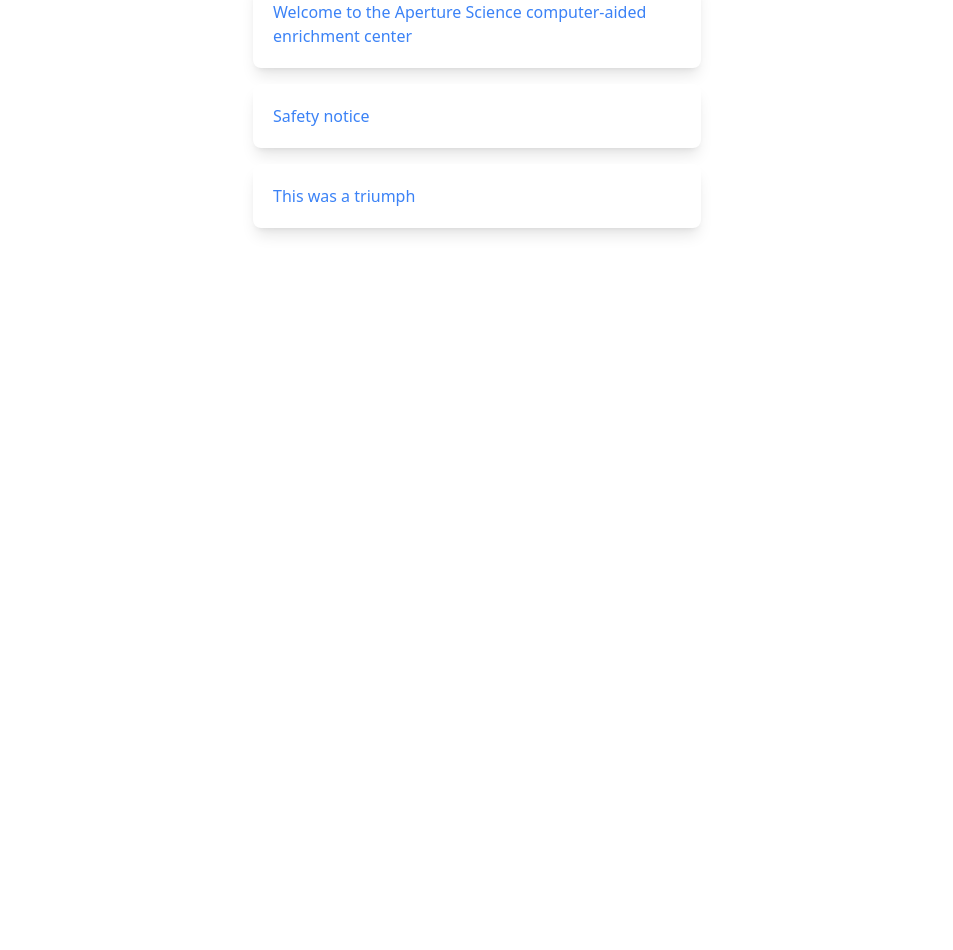
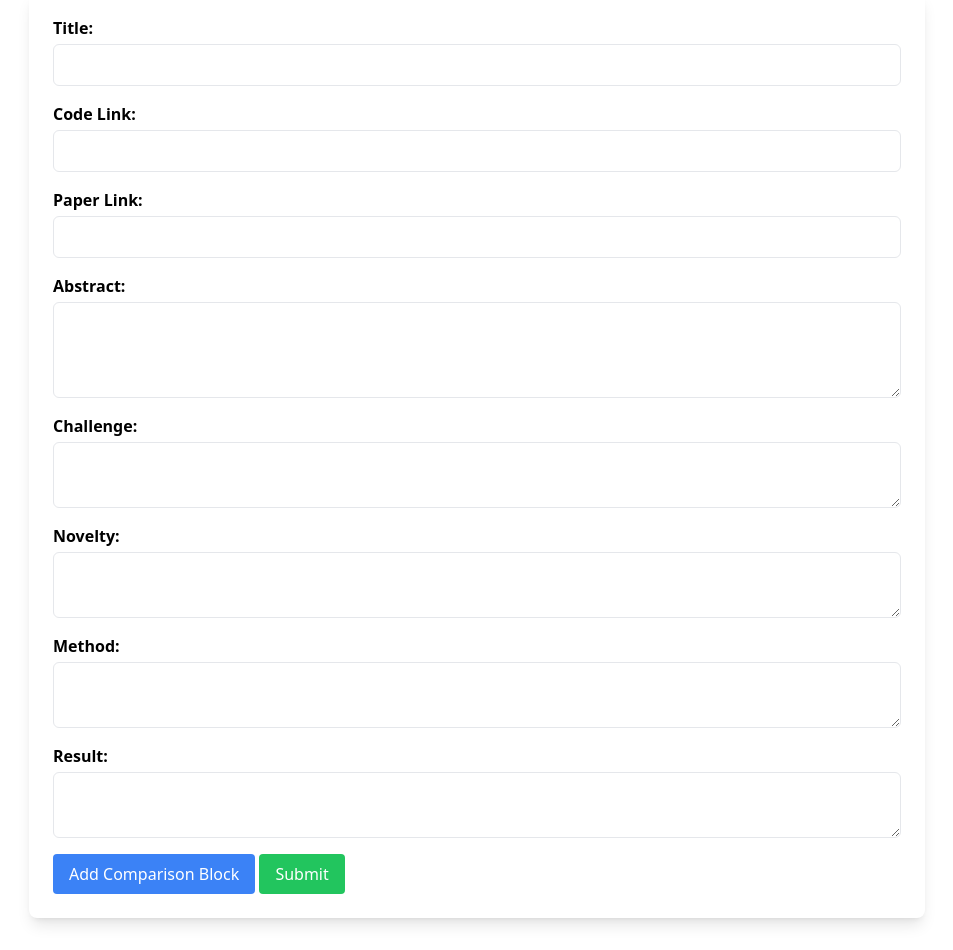
Before and after one commit to Lincyaw/PaperGraph-frondend, a SvelteKit app: page / in a window 1280 px wide. Shown: the part 80-1030 px from the top of the page, without its empty margins (163-1116 px from the left). Before the commit the page ends 800 px from the top, so only its background shows below. Built offline with nearby package versions, Linux system fonts and the light colour scheme.

Commit message:
add page

```diff
--- a/package.json
+++ b/package.json
@@ -26,5 +26,8 @@
 		"typescript": "^5.0.0",
 		"vite": "^5.0.3"
 	},
-	"type": "module"
+	"type": "module",
+	"dependencies": {
+		"lodash-es": "^4.17.21"
+	}
 }
--- a/src/routes/+page.svelte
+++ b/src/routes/+page.svelte
@@ -1,15 +1,139 @@
-<script>
-	export let data;
+<script lang="ts">
+	import { writable, derived } from 'svelte/store';
+	import { onMount } from 'svelte';
+	import { debounce } from 'lodash-es'; // You might need to install lodash-es for debounce functionality
+
+	let title = '';
+	let codeLink = '';
+	let paperLink = '';
+	let abstract = '';
+	let novelty = '';
+	let challenge = '';
+	let method = '';
+	let result = '';
+
+	let searchResults = writable([]);
+	let searchQuery = writable(''); // 存储输入框的值
+
+	let comparisonBlocks = writable([]);
+
+	// Function to fetch paper names from the backend
+	async function fetchPapers(query: string) {
+		// const response = await fetch(`/api/papers?search=${encodeURIComponent(query)}`);
+		// const data = await response.json();
+		searchResults.set(['test1', 'test2']);
+	}
+
+	const debouncedFetchPapers = debounce(fetchPapers, 300);
+
+	function addComparisonBlock() {
+		comparisonBlocks.update((blocks) => [
+			...blocks,
+			{ paperName: '', similarities: '', advantages: '', searchQuery: '' }
+		]);
+	}
+
+	function removeComparisonBlock(index) {
+		comparisonBlocks.update((blocks) => blocks.filter((_, i) => i !== index));
+	}
+	// 处理下拉选项点击
+	function handleSelect(result) {
+		searchQuery.set(result); // 更新输入框的值
+		searchResults.set([]); // 清空搜索结果
+	}
 </script>
 
-<div class="flex justify-center">
-  <ul class="space-y-4 mt-5 w-full max-w-md">
-      {#each data.summaries as { slug, title }}
-          <li class="bg-white shadow-lg rounded-lg">
-              <a href="/{slug}" class="block p-5 text-blue-500 hover:text-blue-800 hover:bg-gray-100 rounded-lg transition duration-150">
-                  {title}
-              </a>
-          </li>
-      {/each}
-  </ul>
+<div class="max-w-4xl mx-auto my-8 p-6 bg-white shadow-lg rounded-lg">
+	<form on:submit|preventDefault class="space-y-4">
+		<div class="flex flex-col">
+			<label class="font-bold">Title:</label>
+			<input type="text" bind:value={title} class="mt-1 p-2 border rounded-md" />
+		</div>
+		<div class="flex flex-col">
+			<label class="font-bold">Code Link:</label>
+			<input type="text" bind:value={codeLink} class="mt-1 p-2 border rounded-md" />
+		</div>
+		<div class="flex flex-col">
+			<label class="font-bold">Paper Link:</label>
+			<input type="text" bind:value={paperLink} class="mt-1 p-2 border rounded-md" />
+		</div>
+		<div class="flex flex-col">
+			<label class="font-bold">Abstract:</label>
+			<textarea bind:value={abstract} class="mt-1 p-2 border rounded-md h-24"></textarea>
+		</div>
+		<div class="flex flex-col">
+			<label class="font-bold">Challenge:</label>
+			<textarea type="text" bind:value={challenge} class="mt-1 p-2 border rounded-md" />
+		</div>
+		<div class="flex flex-col">
+			<label class="font-bold">Novelty:</label>
+			<textarea type="text" bind:value={novelty} class="mt-1 p-2 border rounded-md" />
+		</div>
+
+		<div class="flex flex-col">
+			<label class="font-bold">Method:</label>
+			<textarea type="text" bind:value={method} class="mt-1 p-2 border rounded-md" />
+		</div>
+
+        <div class="flex flex-col">
+			<label class="font-bold">Result:</label>
+			<textarea type="text" bind:value={result} class="mt-1 p-2 border rounded-md" />
+		</div>
+
+		<button
+			type="button"
+			on:click={addComparisonBlock}
+			class="px-4 py-2 bg-blue-500 text-white rounded hover:bg-blue-600"
+			>Add Comparison Block</button
+		>
+
+		{#each $comparisonBlocks as block, index (index)}
+			<div class="p-4 border rounded-md shadow-lg">
+				<div class="relative w-full">
+                    <label class="font-bold">Title:</label>
+					<input type="text" bind:value={$searchQuery} on:input={debouncedFetchPapers} class="input-class mt-1 p-2 border rounded-md shadow-sm focus:ring-2 focus:ring-blue-400 focus:outline-none w-full" />
+					{#if $searchResults.length > 0}
+						<ul
+							class="results-class absolute bg-white border mt-1 z-10 w-full rounded-md shadow-lg max-h-60 overflow-auto"
+						>
+							{#each $searchResults as result}
+								<li
+									on:click={() => handleSelect(result)}
+									class="result-item-class p-2 hover:bg-gray-100 cursor-pointer"
+								>
+									{result}
+								</li>
+							{/each}
+						</ul>
+					{/if}
+				</div>
+
+				<div class="flex flex-col mt-4">
+					<label class="font-bold">Similarities:</label>
+					<textarea
+						type="text"
+						bind:value={block.similarities}
+						class="mt-1 p-2 border rounded-md shadow-sm focus:ring-2 focus:ring-blue-400 focus:outline-none"
+					/>
+				</div>
+				<div class="flex flex-col mt-4">
+					<label class="font-bold">Advantages:</label>
+					<textarea
+						type="text"
+						bind:value={block.advantages}
+						class="mt-1 p-2 border rounded-md shadow-sm focus:ring-2 focus:ring-blue-400 focus:outline-none"
+					/>
+				</div>
+				<button
+					type="button"
+					on:click={() => removeComparisonBlock(index)}
+					class="mt-4 px-4 py-2 bg-red-500 text-white rounded hover:bg-red-600 focus:outline-none focus:ring-2 focus:ring-red-500 focus:ring-opacity-50"
+					>Remove</button
+				>
+			</div>
+		{/each}
+		<button type="submit" class="px-4 py-2 bg-green-500 text-white rounded hover:bg-green-600"
+			>Submit</button
+		>
+	</form>
 </div>
```
Also changed, not shown: 1 other file (tests, documents, lock files or other folders).
